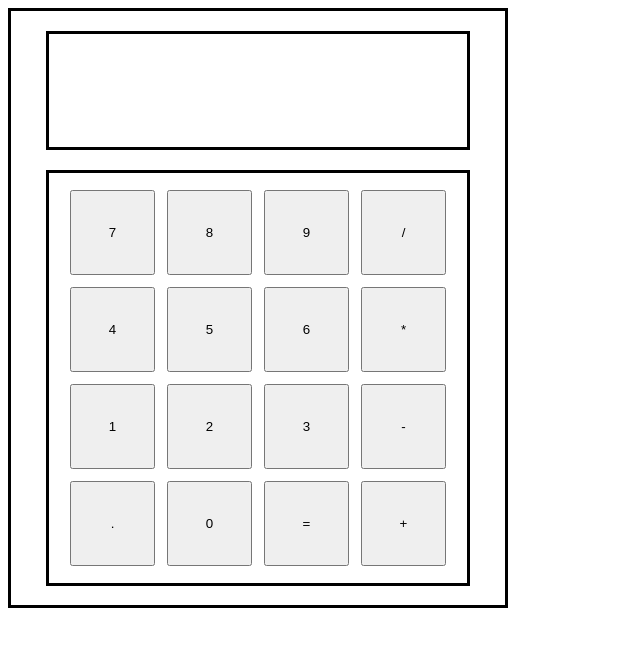
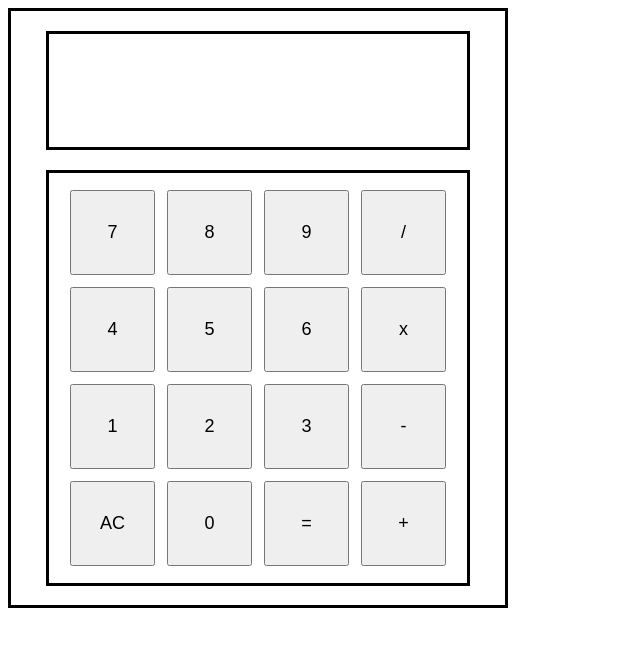
Before and after one commit to igvim/calculator, a plain HTML site: page index.html in a window 1280 px wide. Shown: the whole page, without its empty margins (0-640 px from the left). Drawn offline with Linux system fonts and the light colour scheme.

Commit message:
added key values

```diff
--- a/index.html
+++ b/index.html
@@ -19,12 +19,12 @@
             <button class="key">4</button>
             <button class="key">5</button>
             <button class="key">6</button>
-            <button class="key">*</button>
+            <button class="key">x</button>
             <button class="key">1</button>
             <button class="key">2</button>
             <button class="key">3</button>
             <button class="key">-</button>
-            <button class="key">.</button>
+            <button class="key">AC</button>
             <button class="key">0</button>
             <button class="key">=</button>
             <button class="key">+</button>
--- a/styles.css
+++ b/styles.css
@@ -31,4 +31,5 @@
     width: 85px;
     height: 85px;
     margin: 6px;
+    font-size: large;
 }
```
